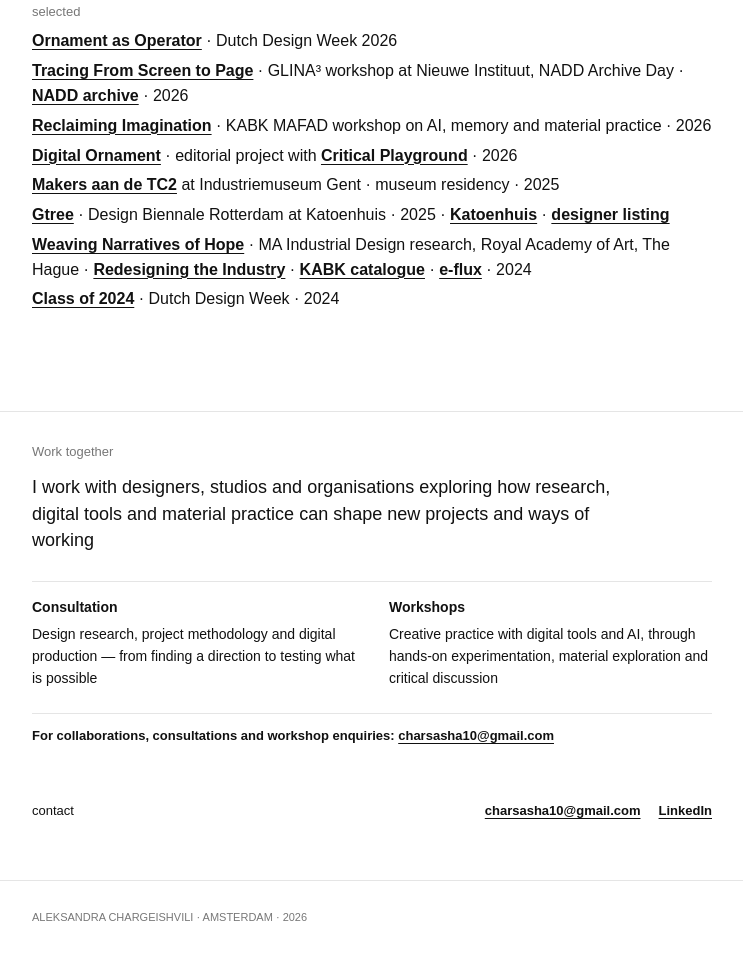
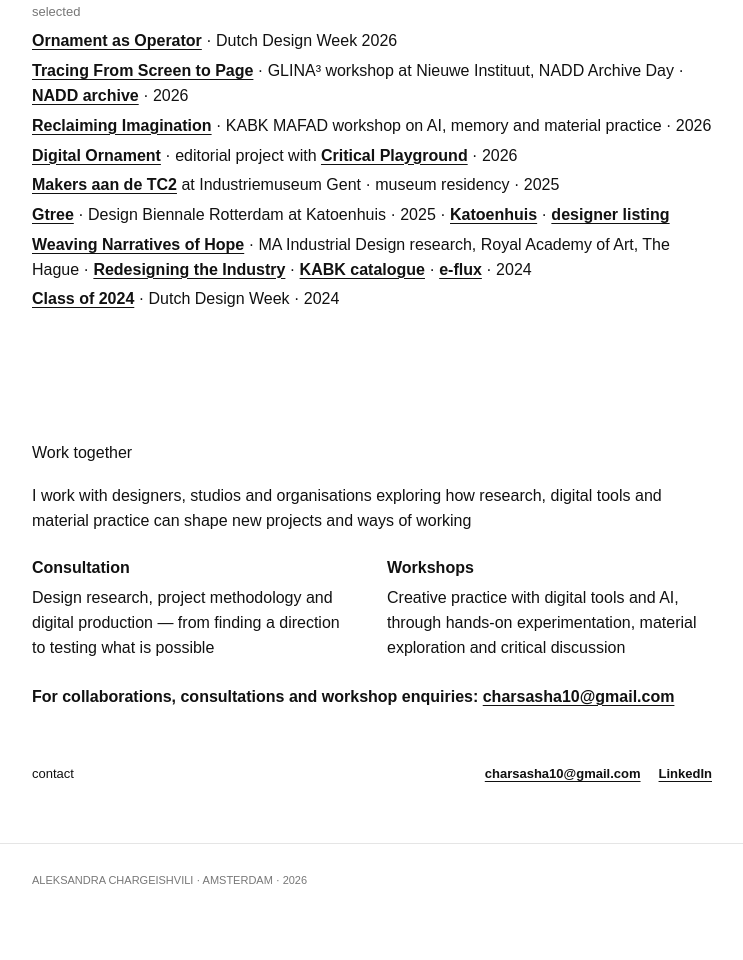
Before and after one commit to Sashastillsasha/aleksandra-portfolio, a plain HTML site: page index.html in a window 1280 px wide. Shown: the part 658-1618 px from the top of the page, without its empty margins (268-1011 px from the left). After the commit the page ends 1587 px from the top, so only its background shows below. Drawn offline with Linux system fonts and the light colour scheme.

Commit message:
Simplify Work together typography and dividers

```diff
--- a/styles-minimal.css
+++ b/styles-minimal.css
@@ -188,3 +188,23 @@ a:hover, a:focus-visible { text-decoration-thickness: 2px; }
   .offer-grid { grid-template-columns: 1fr; gap: 20px; }
   .work-together-intro { font-size: 17px; }
 }
+
+/* Simplify the Work together block */
+.work-together-section { border-top: 0; padding-top: 30px; }
+.section-kicker,
+.work-together-intro,
+.offer h2,
+.offer p,
+.work-together-contact {
+  font-size: 16px;
+  line-height: 1.55;
+}
+.section-kicker { color: var(--ink); margin-bottom: 18px; }
+.work-together-intro { max-width: none; margin-bottom: 22px; }
+.offer-grid { border-top: 0; padding-top: 0; gap: 30px; }
+.offer h2 { margin-bottom: 6px; }
+.work-together-contact { border-top: 0; padding-top: 0; margin-top: 24px; }
+.work-together-contact strong { font-weight: 700; }
+@media (max-width: 620px) {
+  .work-together-intro { font-size: 16px; }
+}
```
